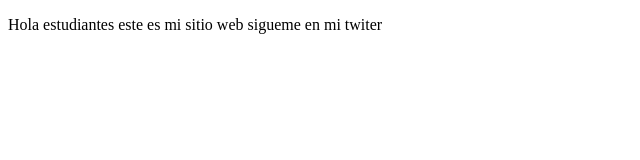
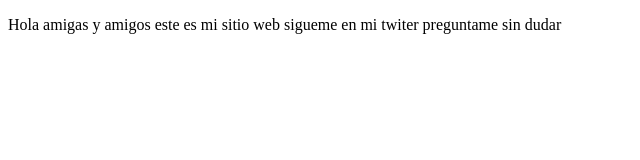
Before and after one commit to Joelsk92/proyectoDemoCursoPrework, a plain HTML site: page index.html in a window 1280 px wide. Shown: the whole page, without its empty margins (0-640 px from the left). Drawn offline with Linux system fonts and the light colour scheme.

```diff
--- a/index.html
+++ b/index.html
@@ -8,7 +8,8 @@
 </head>
 <body>
     <p>
-        Hola estudiantes este es mi sitio web sigueme en mi twiter
+        Hola amigas y amigos este es mi sitio web sigueme en mi twiter
+        preguntame sin dudar
     </p>
 </body>
 </html>
```
